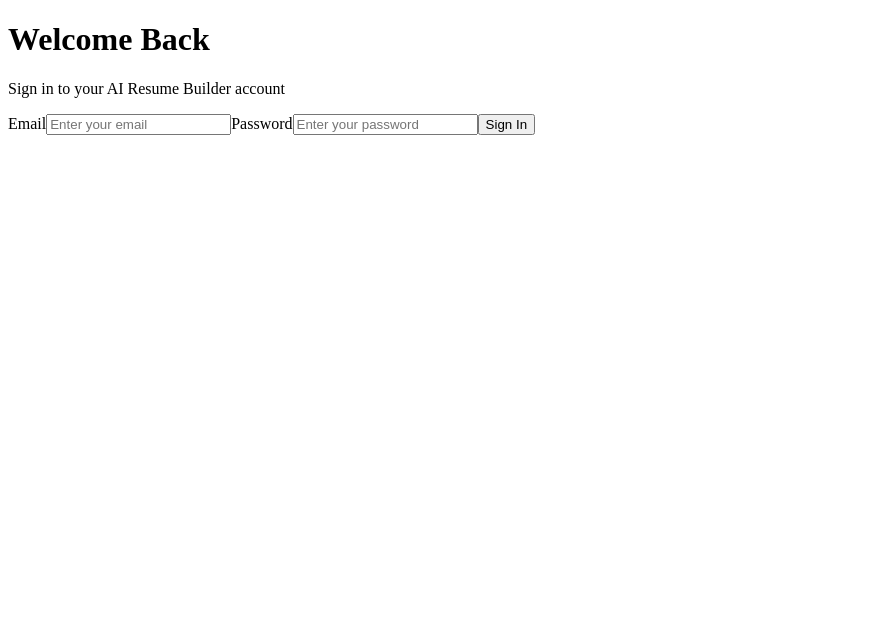
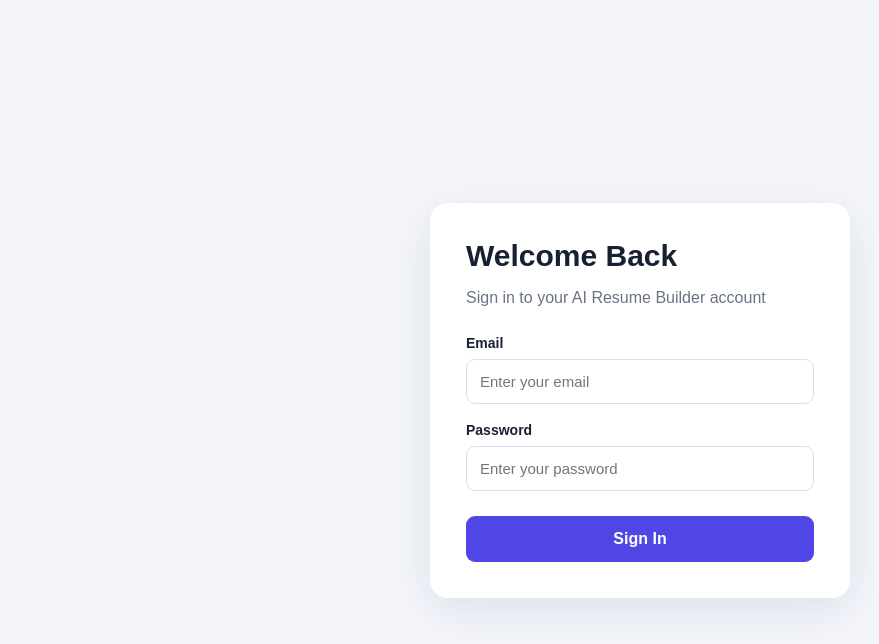
Before and after one commit to RaviWaghachavare/AiBasedResumeBuilder-Frontend, a React (Vite) app: page /login in a window 1280 px wide. Shown: the top 644 px of the page, without its empty margins (0-879 px from the left). Built offline with nearby package versions, Linux system fonts and the light colour scheme.

Commit message:
with dashboard

```diff
--- a/index.html
+++ b/index.html
@@ -4,7 +4,7 @@
     <meta charset="UTF-8" />
     <link rel="icon" type="image/svg+xml" href="/favicon.svg" />
     <meta name="viewport" content="width=device-width, initial-scale=1.0" />
-    <title>ai-rsume-frontend</title>
+    <title>ai-resume-frontend</title>
   </head>
   <body>
     <div id="root"></div>
--- a/src/index.css
+++ b/src/index.css
@@ -1,4 +1,87 @@
 
+* {
+  box-sizing: border-box;
+}
+
+body {
+  margin: 0;
+  font-family: Arial, sans-serif;
+  background: #f3f5fb;
+  color: #182033;
+}
+
+/* LOGIN PAGE */
+.login-page {
+  min-height: 100vh;
+  display: flex;
+  justify-content: center;
+  align-items: center;
+  padding: 20px;
+}
+
+.login-card {
+  width: 100%;
+  max-width: 420px;
+  padding: 36px;
+  background: white;
+  border-radius: 18px;
+  box-shadow: 0 12px 40px rgba(20, 30, 60, 0.09);
+}
+
+.login-card h1 {
+  margin: 0 0 8px;
+  font-size: 30px;
+}
+
+.login-card > p {
+  color: #697386;
+  margin-bottom: 28px;
+}
+
+.login-card label {
+  display: block;
+  margin: 18px 0 8px;
+  font-size: 14px;
+  font-weight: 600;
+}
+
+.login-card input {
+  width: 100%;
+  padding: 13px;
+  border: 1px solid #d9deea;
+  border-radius: 9px;
+  font-size: 15px;
+}
+
+.login-card input:focus {
+  outline: 2px solid #b9c7ff;
+  border-color: #596df5;
+}
+
+.login-card button {
+  width: 100%;
+  margin-top: 25px;
+  padding: 14px;
+  border: 0;
+  border-radius: 9px;
+  background: #4f46e5;
+  color: white;
+  font-size: 16px;
+  font-weight: 600;
+  cursor: pointer;
+}
+
+.login-card button:disabled {
+  opacity: 0.6;
+  cursor: not-allowed;
+}
+
+.error {
+  color: #dc2626;
+  font-size: 14px;
+}
+
+/* DASHBOARD */
 .dashboard {
   min-height: 100vh;
   display: flex;
@@ -7,6 +90,7 @@
 
 .sidebar {
   width: 240px;
+  flex-shrink: 0;
   background: #171b35;
   color: white;
   padding: 28px 18px;
@@ -67,7 +151,6 @@
 }
 
 .topbar p,
-.welcome-card p,
 .stat-card p,
 .recent-section p {
   color: #727b92;
@@ -173,6 +256,7 @@
   color: #5146c8;
 }
 
+/* MOBILE RESPONSIVE */
 @media (max-width: 760px) {
   .sidebar {
     width: 165px;
--- a/src/pages/Login.jsx
+++ b/src/pages/Login.jsx
@@ -3,6 +3,8 @@ import { useState } from "react";
 import axios from "axios";
 
 function Login() {
+
+  const navigate = useNavigate();
   const [email, setEmail] = useState("");
   const [password, setPassword] = useState("");
   const [error, setError] = useState("");
```
